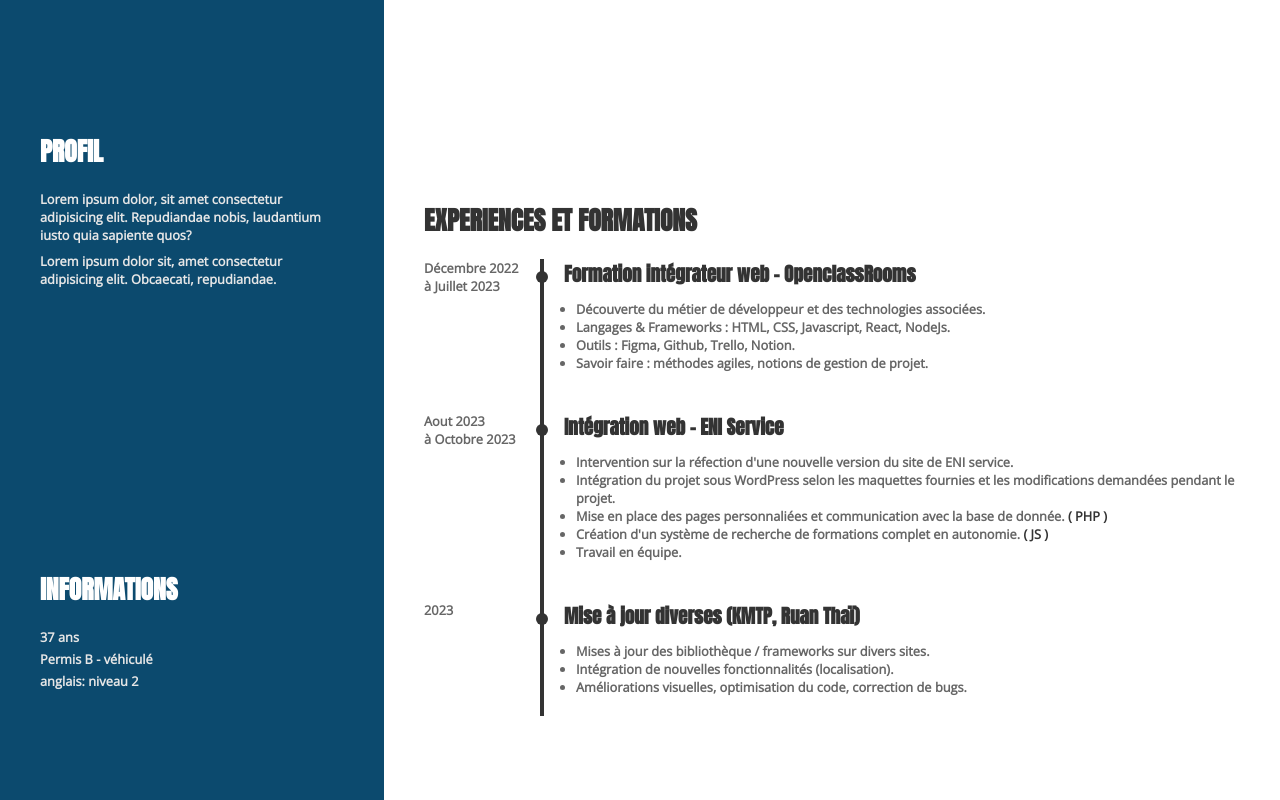
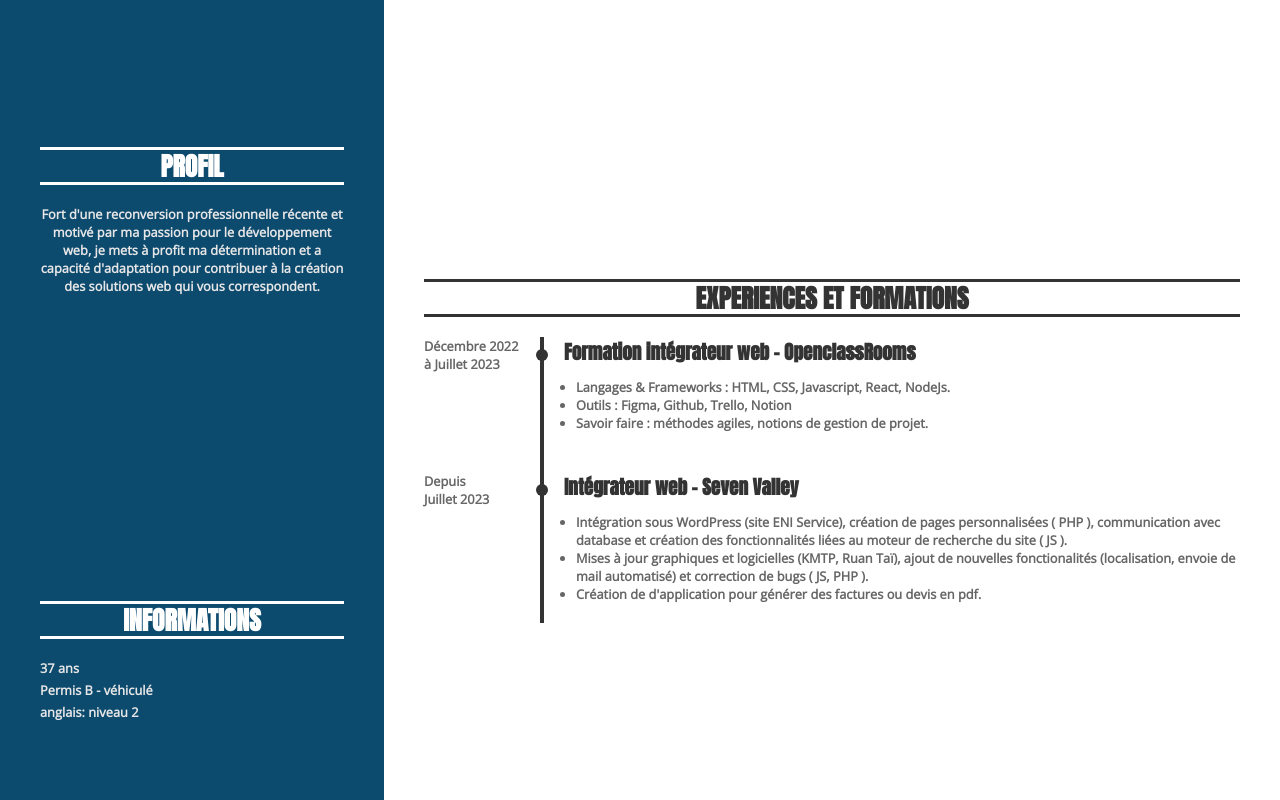
Before and after one commit to Remy-PIERRE/cv_2024, a plain HTML site: page index.html in a window 1280 px wide. Shown: the part 380-1180 px from the top of the page. Drawn offline with nearby package versions, Linux system fonts and the light colour scheme.

Commit message:
corrections diverses

```diff
--- a/index.html
+++ b/index.html
@@ -16,12 +16,10 @@
 			<div class="left--about">
 				<h1 class="left--title">PROFIL</h1>
 				<p>
-					Lorem ipsum dolor, sit amet consectetur adipisicing elit. Repudiandae
-					nobis, laudantium iusto quia sapiente quos?
-				</p>
-				<p>
-					Lorem ipsum dolor sit, amet consectetur adipisicing elit. Obcaecati,
-					repudiandae.
+					Fort d'une reconversion professionnelle récente et motivé par ma
+					passion pour le développement web, je mets à profit ma détermination
+					et a capacité d'adaptation pour contribuer à la création des solutions
+					web qui vous correspondent.
 				</p>
 			</div>
 
@@ -74,11 +72,11 @@
 					</div>
 					<div class="right--header--section">
 						<img src="./public/linkedin.png" alt="icone" />
-						<a href="#">linkedin</a>
+						<a href="#">www.linkedin.com/in/rémy-pierre-537b49266</a>
 					</div>
 					<div class="right--header--section">
 						<img src="./public/github.png" alt="icone" />
-						<a href="#">github</a>
+						<a href="#">https://github.com/Remy-PIERRE</a>
 					</div>
 				</div>
 			</div>
@@ -93,13 +91,9 @@
 						<h3>Formation intégrateur web - OpenclassRooms</h3>
 						<ul>
 							<li>
-								Découverte du métier de développeur et des technologies
-								associées.
-							</li>
-							<li>
 								Langages & Frameworks : HTML, CSS, Javascript, React, NodeJs.
 							</li>
-							<li>Outils : Figma, Github, Trello, Notion.</li>
+							<li>Outils : Figma, Github, Trello, Notion</li>
 							<li>
 								Savoir faire : méthodes agiles, notions de gestion de projet.
 							</li>
@@ -110,48 +104,28 @@
 				<div class="right--experiences--grid">
 					<div class="right--experience">
 						<div class="experience--date">
-							<p>Aout 2023<br />à Octobre 2023</p>
+							<p>
+								Depuis <br />
+								Juillet 2023
+							</p>
 						</div>
 						<div class="experience--info">
-							<h3>Intégration web - ENI Service</h3>
+							<h3>Intégrateur web - Seven Valley</h3>
 							<ul>
 								<li>
-									Intervention sur la réfection d'une nouvelle version du site
-									de ENI service.
+									Intégration sous WordPress (site ENI Service), création de
+									pages personnalisées ( PHP ), communication avec database et
+									création des fonctionnalités liées au moteur de recherche du
+									site ( JS ).
 								</li>
 								<li>
-									Intégration du projet sous WordPress selon les maquettes
-									fournies et les modifications demandées pendant le projet.
+									Mises à jour graphiques et logicielles (KMTP, Ruan Taï), ajout
+									de nouvelles fonctionalités (localisation, envoie de mail
+									automatisé) et correction de bugs ( JS, PHP ).
 								</li>
 								<li>
-									Mise en place des pages personnaliées et communication avec la
-									base de donnée. <span>( PHP )</span>
-								</li>
-								<li>
-									Création d'un système de recherche de formations complet en
-									autonomie. <span>( JS )</span>
-								</li>
-								<li>Travail en équipe.</li>
-							</ul>
-						</div>
-					</div>
-
-					<div class="right--experience">
-						<div class="experience--date">
-							<p>2023</p>
-						</div>
-						<div class="experience--info">
-							<h3>Mise à jour diverses (KMTP, Ruan Thaï)</h3>
-							<ul>
-								<li>
-									Mises à jour des bibliothèque / frameworks sur divers sites.
-								</li>
-								<li>
-									Intégration de nouvelles fonctionnalités (localisation).
-								</li>
-								<li>
-									Améliorations visuelles, optimisation du code, correction de
-									bugs.
+									Création de d'application pour générer des factures ou devis
+									en pdf.
 								</li>
 							</ul>
 						</div>
@@ -175,7 +149,11 @@
 						<div class="skill--bar bg80"></div>
 					</div>
 					<div class="right--skill">
-						<h3>React, VueJs</h3>
+						<h3>React</h3>
+						<div class="skill--bar bg80"></div>
+					</div>
+					<div class="right--skill">
+						<h3>VueJs</h3>
 						<div class="skill--bar bg80"></div>
 					</div>
 					<div class="right--skill">
--- a/style/scss/main.scss
+++ b/style/scss/main.scss
@@ -63,6 +63,23 @@ body {
     font-size: 1.6rem;
     color: var(--heading--white);
     margin-bottom: 20px;
+    position: relative;
+    text-align: center;
+
+    &:before, &:after {
+        content: "";
+        height: 3px;
+        width: 100%;
+        background: var(--heading--white);
+        position: absolute;
+        left: 0;
+        top: 0;
+    }
+
+    &:after {
+        top: auto;
+        bottom: 0;
+    }
 }
 
 .left--portrait {
@@ -87,6 +104,7 @@ body {
     p {
         font-size: 0.8rem;
         color: var(--text-white);
+        text-align: center;
 
         &:nth-child(2) {
             margin-bottom: 8px;
@@ -111,7 +129,7 @@ body {
     display: flex;
     flex-wrap: wrap;
     justify-content: space-between;
-    row-gap: 20px;
+    row-gap: 8px;
 }
 
 .left--hobby {
@@ -123,11 +141,11 @@ body {
 
     img {
         height: auto;
-        width: 80%;
+        width: 70%;
     }
 
     h2 {
-        font-size: 1.2rem;
+        font-size: 1rem;
         color: var(--heading--white);
         margin-bottom: 12px;
     }
@@ -148,6 +166,23 @@ body {
     font-size: 1.6rem;
     color: var(--heading--black);
     margin-bottom: 20px;
+    position: relative;
+    text-align: center;
+
+    &:before, &:after {
+        content: "";
+        height: 3px;
+        width: 100%;
+        background: var(--heading--black);
+        position: absolute;
+        left: 0;
+        top: 0;
+    }
+
+    &:after {
+        top: auto;
+        bottom: 0;
+    }
 }
 
 .right--header {
@@ -176,14 +211,16 @@ body {
     display: flex;
     align-items: center;
     gap: 8px;
+    position: relative;
+    top: 10px;
 
     img {
-        height: 20px;
+        height: 12px;
         width: auto;
     }
 
     a {
-        font-size: 0.8rem;
+        font-size: 0.6rem;
         color: var(--anchor-black);
     }
 }
```
Also changed, not shown: style/main.css, 1 other file.
